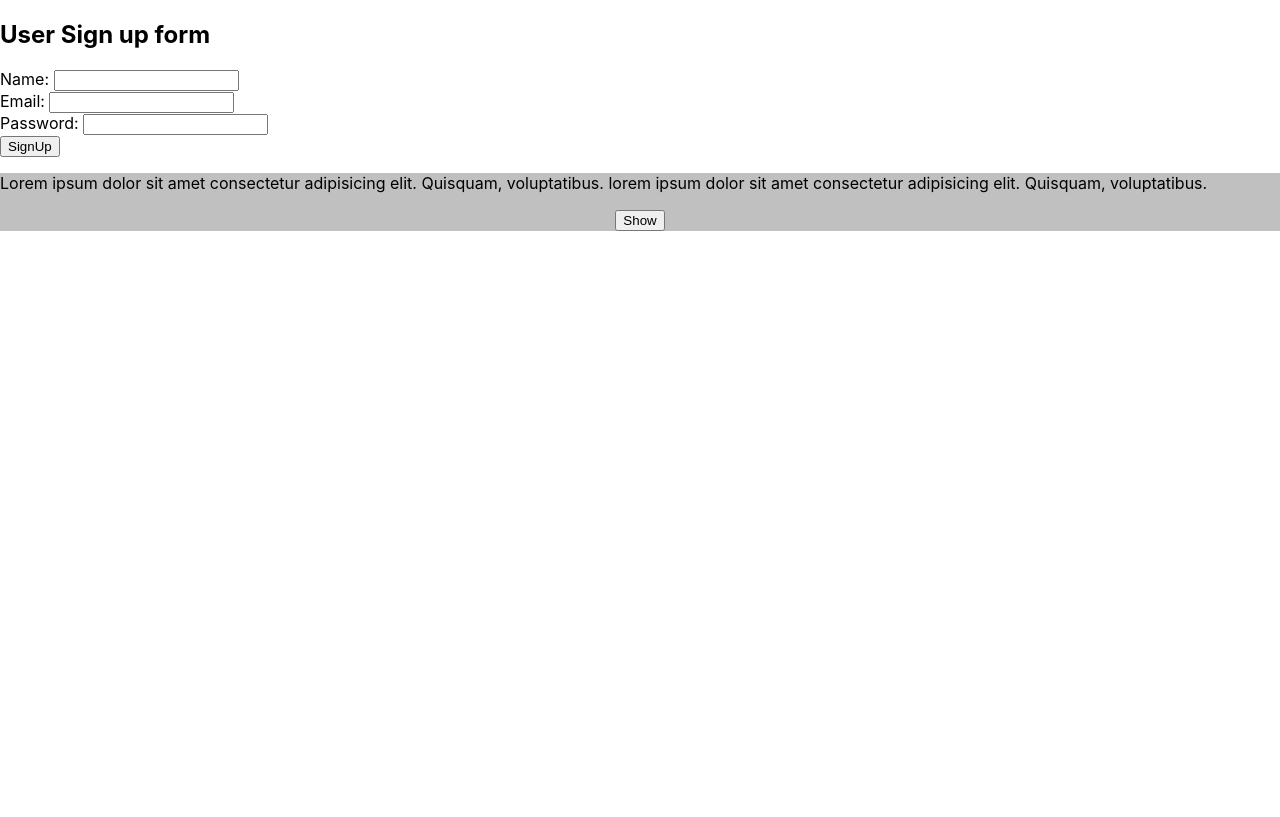
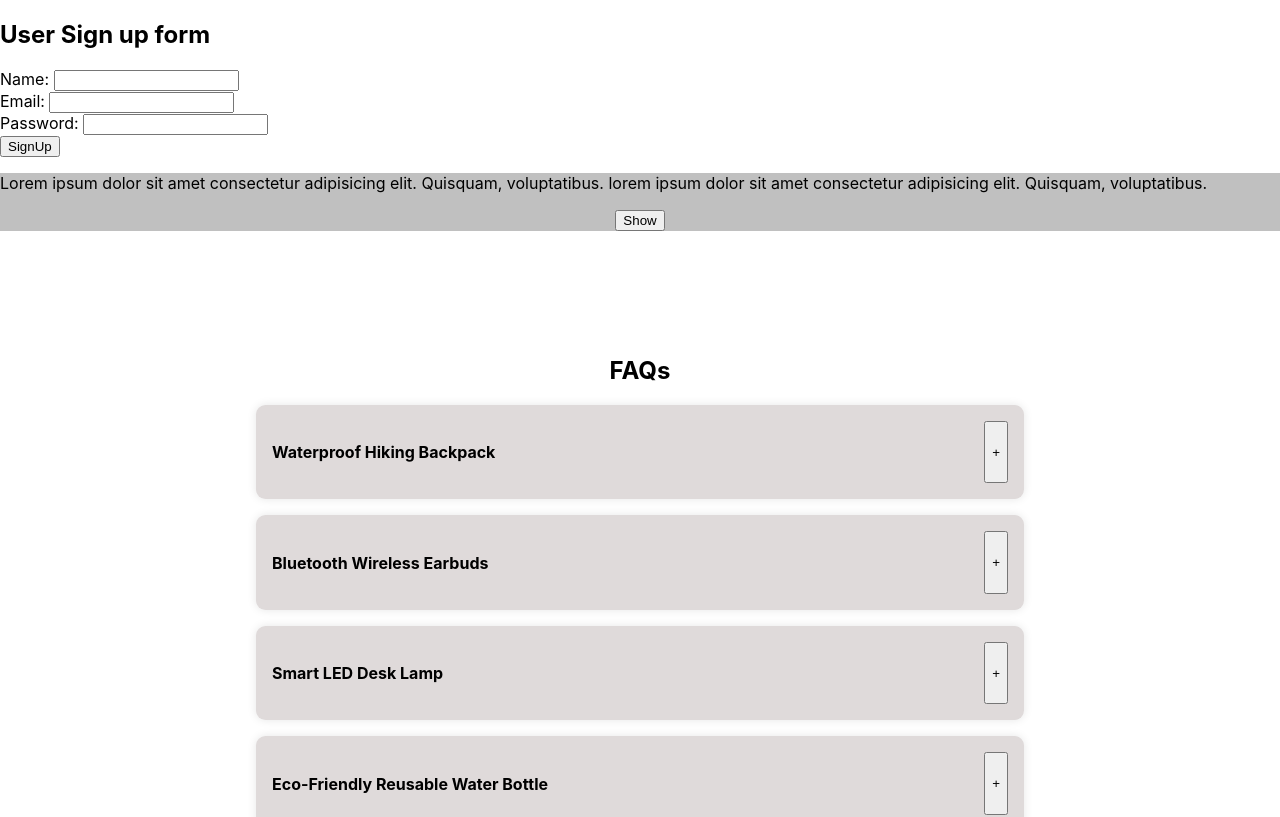
Before and after one commit to arefinMilen/React-JS, a React (Create React App) app in the folder form-validation/: page / in a window 1280 px wide. Shown: the top 817 px of the page. Built offline with nearby package versions, Linux system fonts and the light colour scheme.

Commit message:
create FAQ using toggle with useState hook

```diff
--- a/form-validation/src/App.js
+++ b/form-validation/src/App.js
@@ -3,12 +3,14 @@ import React from 'react';
 import SignUP from './component/SignUp';
 import Toggle from './component/Toggle';
 import './App.css';
+import FAQS from './component/FAQ/FAQS';
 
 function App() {
   return (
     <div  >
       <SignUP />
       <Toggle />
+      <FAQS />
     </div>
   );
 }
--- /dev/null
+++ b/form-validation/src/component/FAQ/FAQ.js
@@ -0,0 +1,16 @@
+import React,{useState} from 'react'
+
+import style from './faq.module.css'
+const FAQ = ({id,title,desc}) => {
+    const [toggle,setToggle] = useState(false);
+  return (
+    <article className={style.faq}>
+      <div>
+        <h4>{title}</h4>
+        <button onClick={()=>{setToggle(!toggle)}}>{toggle? '-' : '+'}</button>
+      </div>
+      {toggle && <p>{desc}</p>}
+    </article>
+  )
+}
+export default FAQ
--- /dev/null
+++ b/form-validation/src/component/FAQ/FAQS.js
@@ -0,0 +1,20 @@
+import React, {useState} from 'react'
+
+import FAQ from './FAQ'
+import { faqsData } from './data';
+import style from './faqs.module.css'
+const FAQS = () => {
+    const [faqs,setFaqs] = useState(faqsData);
+    console.log(faqsData);
+  return (
+
+    <main className={style.container}>
+      <section className={style.faqs}>
+        <h1>FAQs</h1>
+        {faqs.map((faq)=>(<FAQ key={faq.id} {...faq}/>))}
+      </section>
+    </main>
+  )
+}
+
+export default FAQS
--- /dev/null
+++ b/form-validation/src/component/FAQ/data.js
@@ -0,0 +1,27 @@
+export const faqsData =[
+    {
+      id: 1,
+      title: "Waterproof Hiking Backpack",
+      desc: "A durable, lightweight backpack ideal for hiking and outdoor adventures, water-resistant up to 24 hours."
+    },
+    {
+      id: 2,
+      title: "Bluetooth Wireless Earbuds",
+      desc: "Noise-canceling earbuds with 24-hour battery life and a compact charging case, perfect for travel and gym."
+    },
+    {
+      id: 3,
+      title: "Smart LED Desk Lamp",
+      desc: "Adjustable LED desk lamp with touch controls, USB charging port, and 5 brightness levels."
+    },
+    {
+      id: 4,
+      title: "Eco-Friendly Reusable Water Bottle",
+      desc: "Made from BPA-free materials, keeps drinks cold for 24 hours and hot for 12 hours."
+    },
+    {
+      id: 5,
+      title: "Fitness Tracker Smartwatch",
+      desc: "Monitors heart rate, sleep, and steps with real-time notifications and 7-day battery life."
+    }
+  ]
--- /dev/null
+++ b/form-validation/src/component/FAQ/faq.module.css
@@ -0,0 +1,12 @@
+.faq{
+    margin: 1rem;
+    background-color: #dfdada;
+    padding: 1rem;
+    border-radius: 0.6rem;
+    box-shadow: 0 0 10px rgba(0, 0, 0, 0.1);
+}
+
+.faq div {
+    display: flex;
+    justify-content: space-between;
+}
--- /dev/null
+++ b/form-validation/src/component/FAQ/faqs.module.css
@@ -0,0 +1,18 @@
+.container{
+    min-height: 100vh;
+    display: flex;
+    justify-content: center;
+    align-items: center;
+    background-color: #fff;
+    padding: 1rem;
+}
+.faqs{
+    width: 50rem;
+    max-width: 100%;
+    background-color: #fff;
+    border-radius: 0.6rem;
+    padding: 1rem;
+}
+h1{
+    text-align: center;
+}
```
